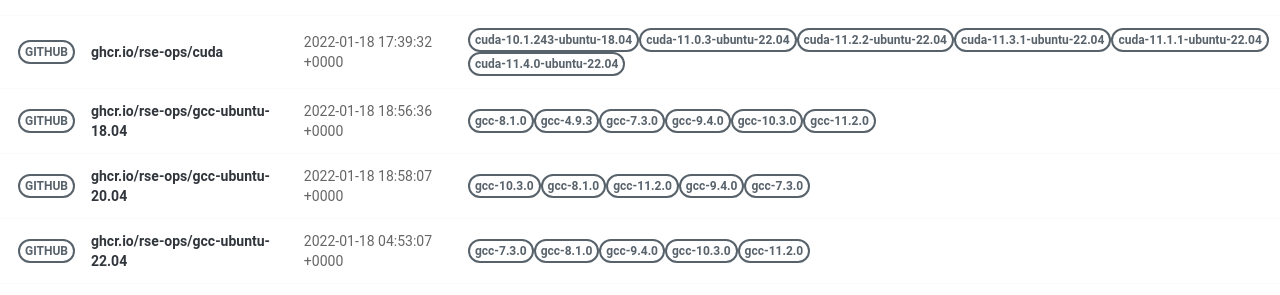
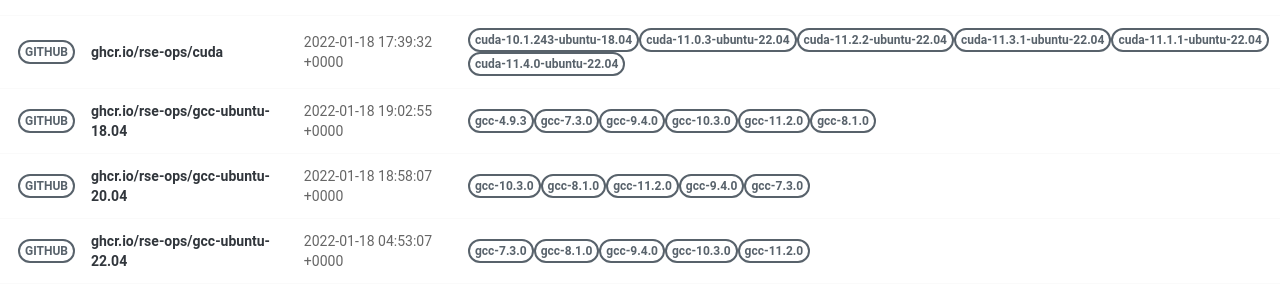
Before and after one commit to rse-ops/docker-images, a Jekyll site: the page built from pages/index.md, in a window 1280 px wide. Shown: the part 439-734 px from the top of the page. Built offline with Jekyll 4.4.1, drawn with Linux system fonts in a browser that asks for light colours; nearby versions of some CDN libraries.

Commit message:
Automated push to update library 2022-01-18

```diff
--- a/_library/ghcr.io-rse-ops-gcc-ubuntu-18.04.md
+++ b/_library/ghcr.io-rse-ops-gcc-ubuntu-18.04.md
@@ -1,14 +1,11 @@
 ---
 layout: container
 name: ghcr.io/rse-ops/gcc-ubuntu-18.04
-updated_at: 2022-01-18 18:56:36.511476
+updated_at: 2022-01-18 19:02:55.043509
 
 
 container_url: https://github.com/orgs/rse-ops/packages/container/package/gcc-ubuntu-18.04
 versions:
- - tag: gcc-8.1.0
-   dockerfile: https://github.com/rse-ops/docker-images/blob/main/ubuntu/gcc/Dockerfile
-   manifest: https://crane.ggcr.dev/manifest/ghcr.io/rse-ops/gcc-ubuntu-18.04:gcc-8.1.0
  - tag: gcc-4.9.3
    dockerfile: https://github.com/rse-ops/docker-images/blob/main/ubuntu/gcc/Dockerfile
    manifest: https://crane.ggcr.dev/manifest/ghcr.io/rse-ops/gcc-ubuntu-18.04:gcc-4.9.3
```
Also changed, not shown: other parts of _library/ghcr.io-rse-ops-gcc-ubuntu-18.04.md (+3 -0 lines).
